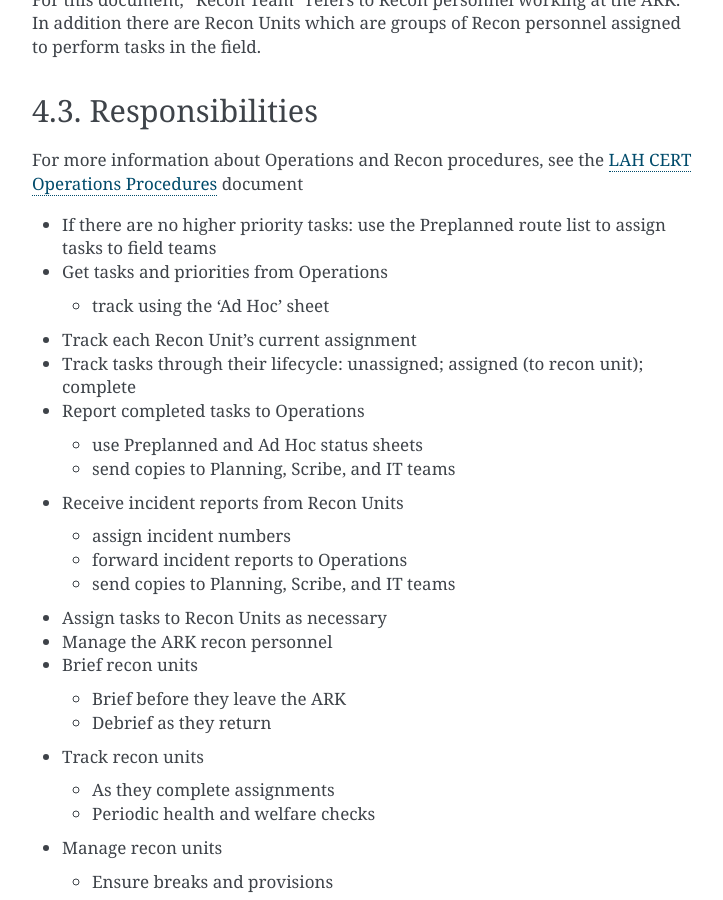
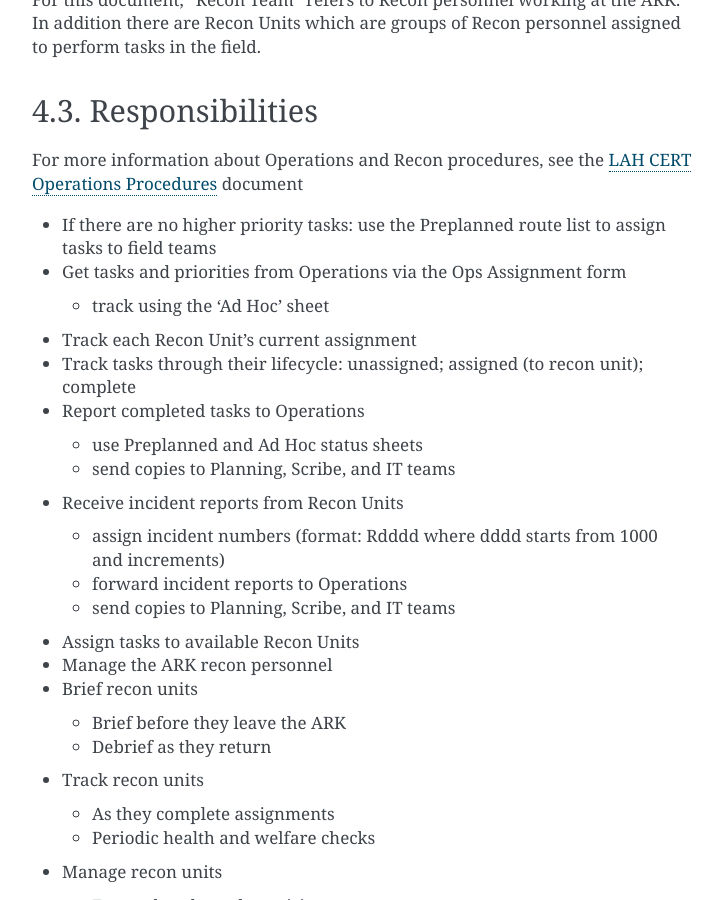
Before and after one commit to neilkatin/lah-cert-positions-guide, a Sphinx documentation site: the page built from source/recon-lead.md, in a window 1280 px wide and 900 px high, scrolled down 630 px. Shown: the whole window, without its empty margins (388-1111 px from the left). Built offline with Sphinx 7.4.7, drawn with Linux system fonts in a browser that asks for light colours.

Commit message:
updated recon doc

```diff
--- a/source/recon-lead.md
+++ b/source/recon-lead.md
@@ -25,7 +25,7 @@ For more information about Operations and Recon procedures, see the
 document
 
 * If  there are no higher priority tasks: use the Preplanned route list to assign tasks to field teams
-* Get tasks and priorities from Operations
+* Get tasks and priorities from Operations via the Ops Assignment form
   * track using the 'Ad Hoc' sheet
 * Track each Recon Unit's current assignment
 * Track tasks through their lifecycle: unassigned; assigned \(to recon unit\); complete
@@ -33,10 +33,10 @@ document
   * use Preplanned and Ad Hoc status sheets
   * send copies to Planning, Scribe, and IT teams
 * Receive incident reports from Recon Units
-  * assign incident numbers
+  * assign incident numbers (format: Rdddd where dddd starts from 1000 and increments)
   * forward incident reports to Operations
   * send copies to Planning, Scribe, and IT teams
-* Assign tasks to Recon Units as necessary
+* Assign tasks to available Recon Units
 * Manage the ARK recon personnel
 * Brief recon units
   * Brief before they leave the ARK
```
